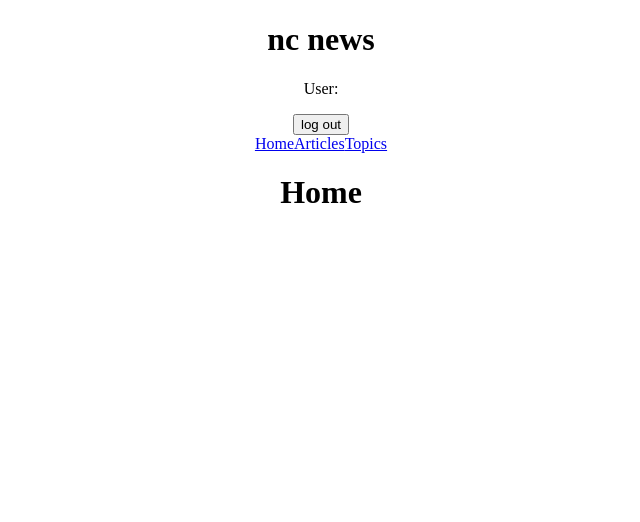
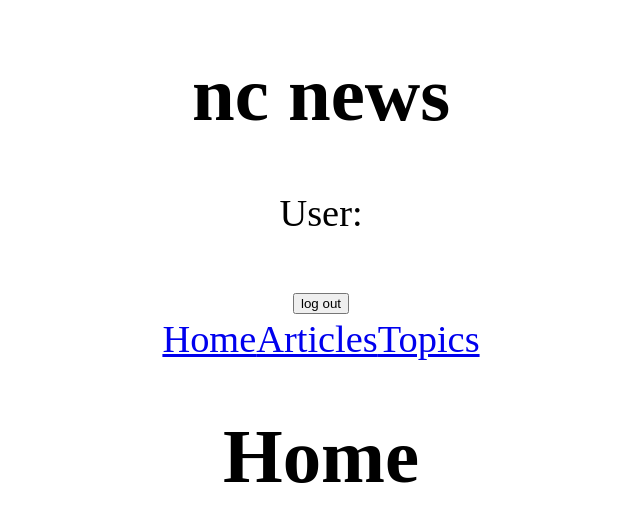
Before and after one commit to Stevedunnad/nc-news, a React (Create React App) app: page / in a window 1280 px wide. Shown: the top 522 px of the page, without its empty margins (319-959 px from the left). Built offline with nearby package versions, Linux system fonts and the light colour scheme.

Commit message:
css tweak

```diff
--- a/src/App.css
+++ b/src/App.css
@@ -1,5 +1,7 @@
 .App {
   text-align: center;
+  font-family: Avenir;
+  font-size: 3vw;
 }
 
 .App-logo {
```
